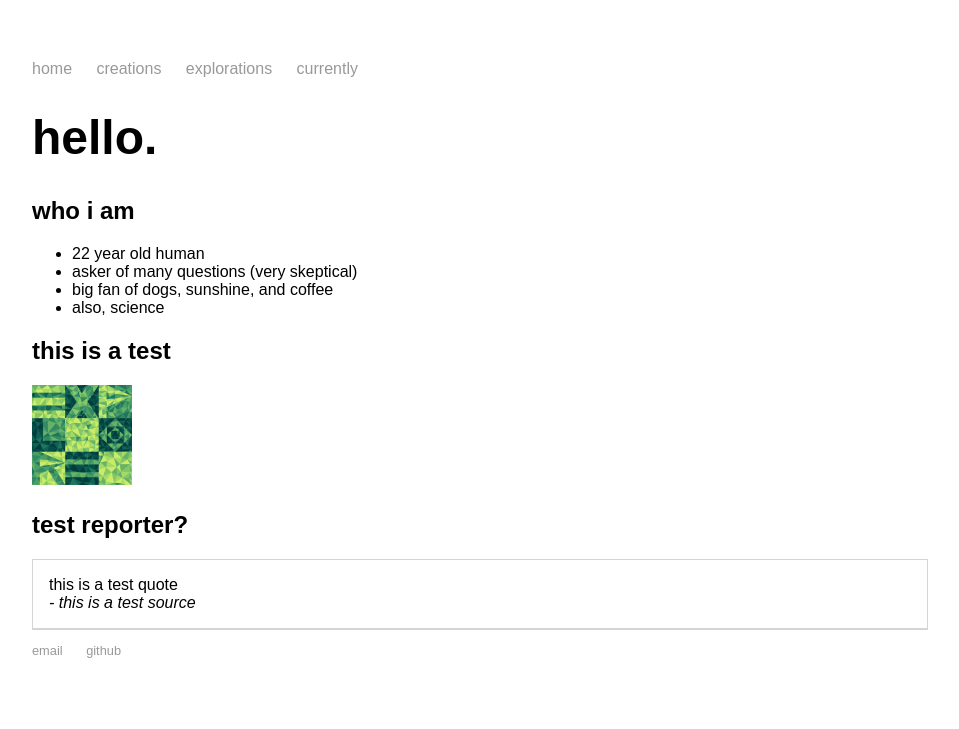
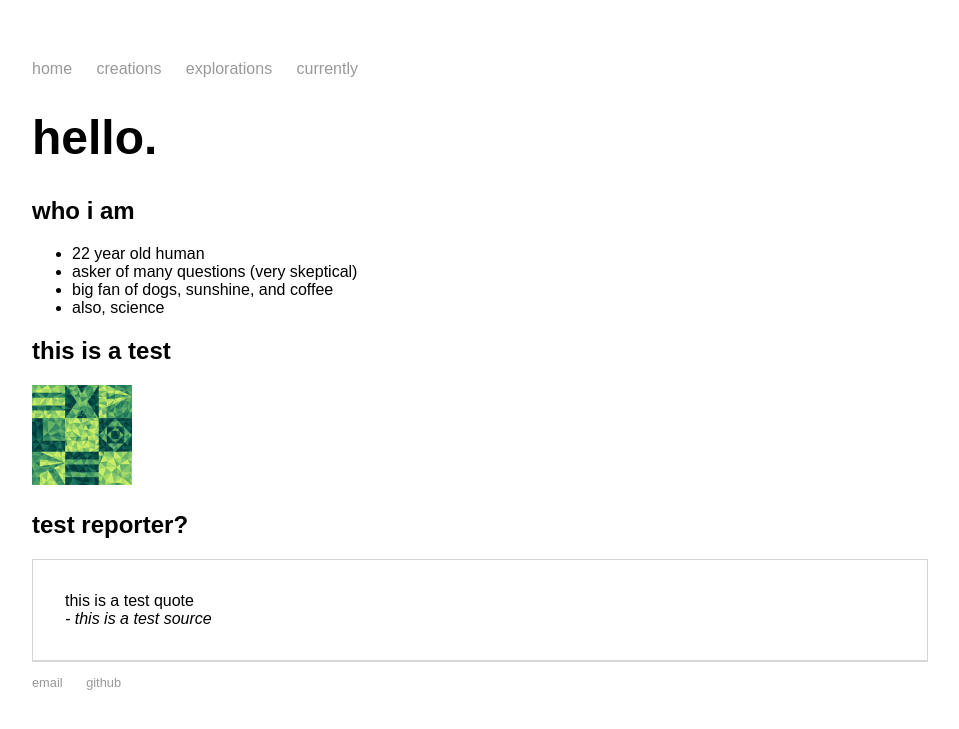
Before and after one commit to mayasheth/mayasheth.github.io, a Jekyll site: the page built from index.md, in a window 1280 px wide. Shown: the top 729 px of the page, without its empty margins (160-1119 px from the left). Built offline with Jekyll 4.4.1, drawn with Linux system fonts in a browser that asks for light colours.

Commit message:
Update quote.html

```diff
--- a/_includes/quote.html
+++ b/_includes/quote.html
@@ -3,7 +3,7 @@
 .quote {
  border:solid thin #d5d5d5;
 
-		padding:0 0.5em 0 0;
+		padding:1em;
 		margin:0;
 
 }
```
